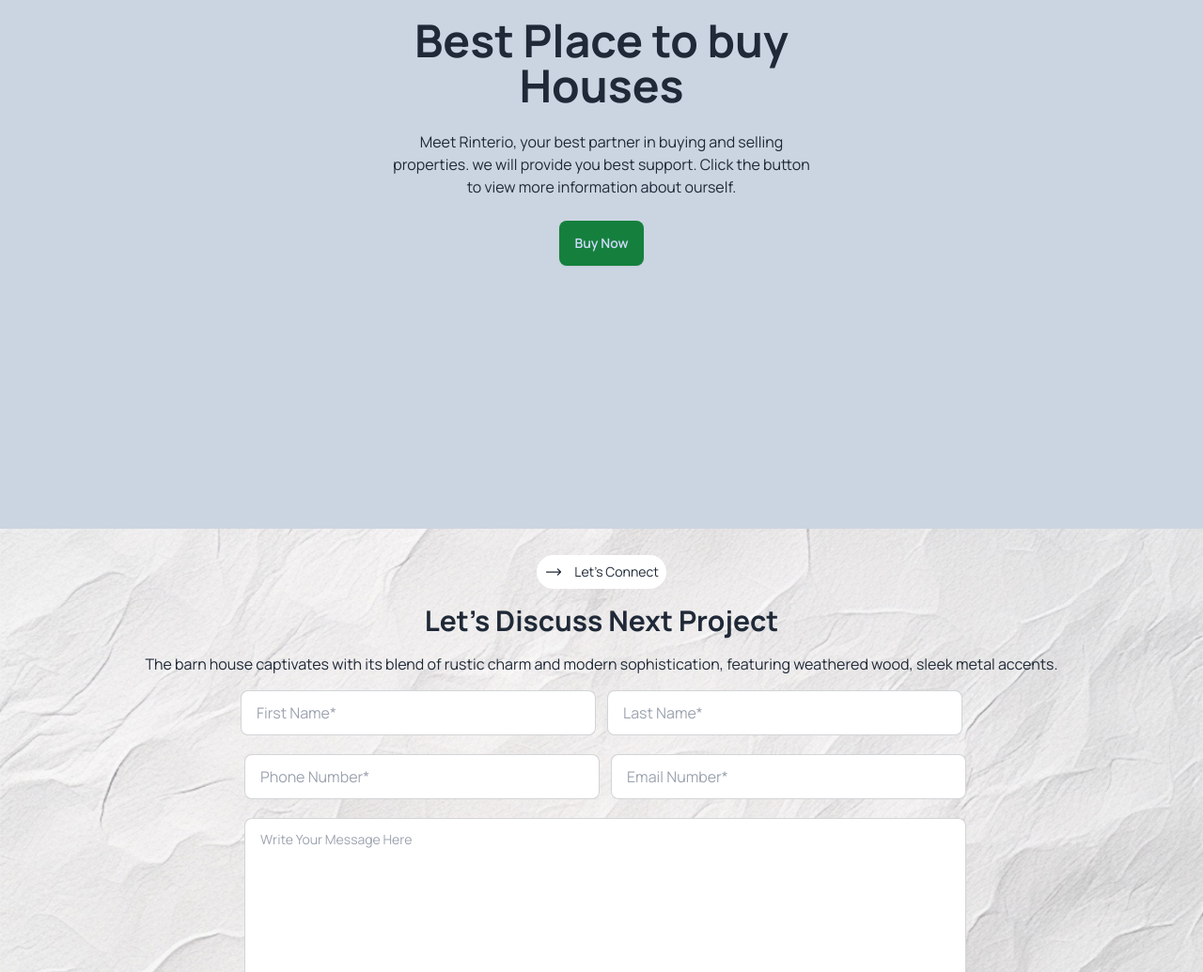
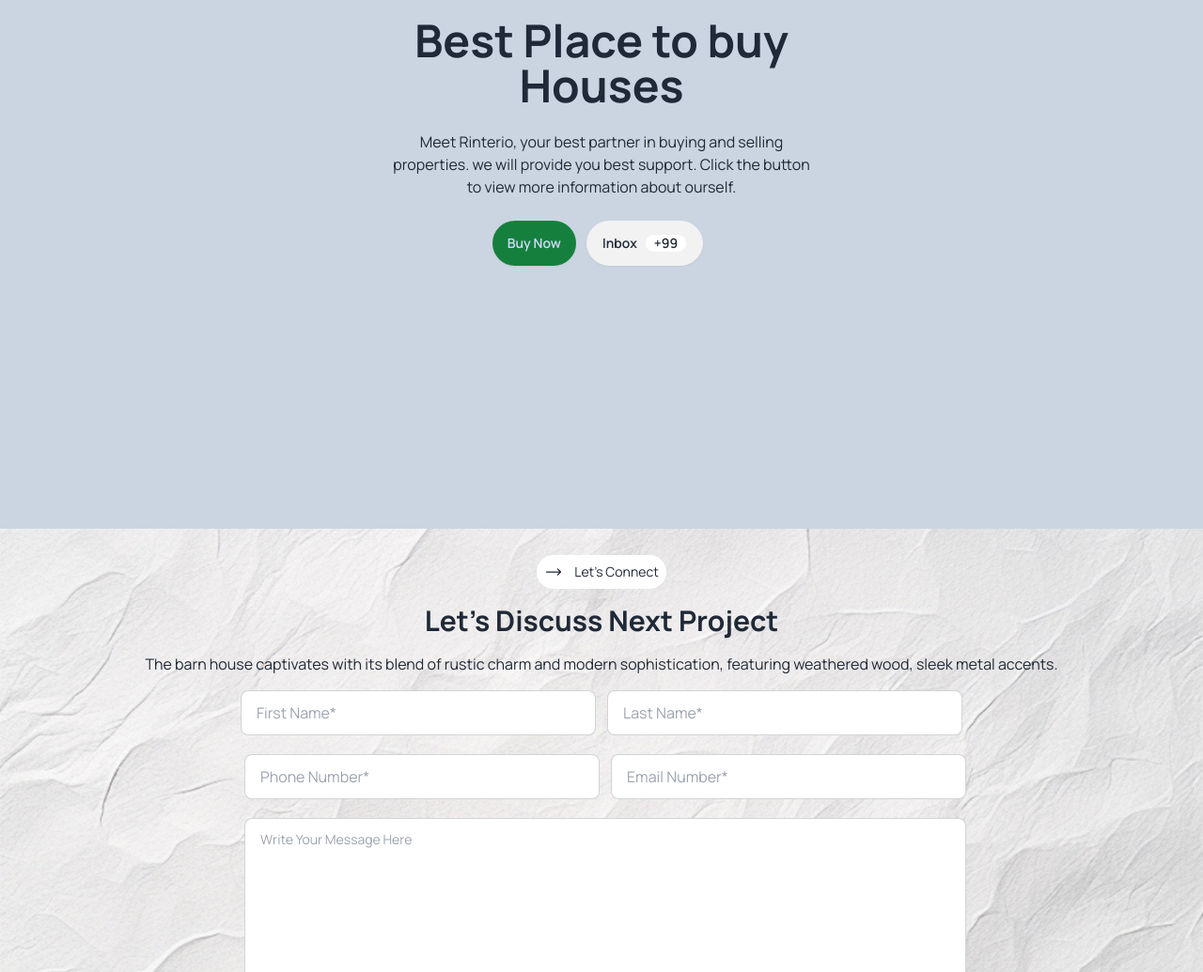
Before and after one commit to srabon007-9/Rinterio, a plain HTML site: page index.html in a window 1280 px wide. Shown: the part 2368-3403 px from the top of the page at 94% size. Drawn offline with nearby package versions, Linux system fonts and the light colour scheme.

Commit message:
added my own section

```diff
--- a/index.html
+++ b/index.html
@@ -228,9 +228,16 @@
               <p class="py-6">
                 Meet Rinterio, your best partner in buying and selling properties. we will provide you best support. Click the button to view more information about ourself.
               </p>
-              <button class="btn btn-primary bg-green-700 border-none hover:bg-green-800">Buy Now</button>
+              <button class="btn btn-primary bg-green-700 border-none hover:bg-green-800 rounded-full">Buy Now</button>
+              <button class="btn mx-2 rounded-full">
+                Inbox
+                <div class="badge">+99</div>
+              </button>
+
             </div>
+
           </div>
+
         </div>
 
         <!-- Lets Connect Section -->
```
